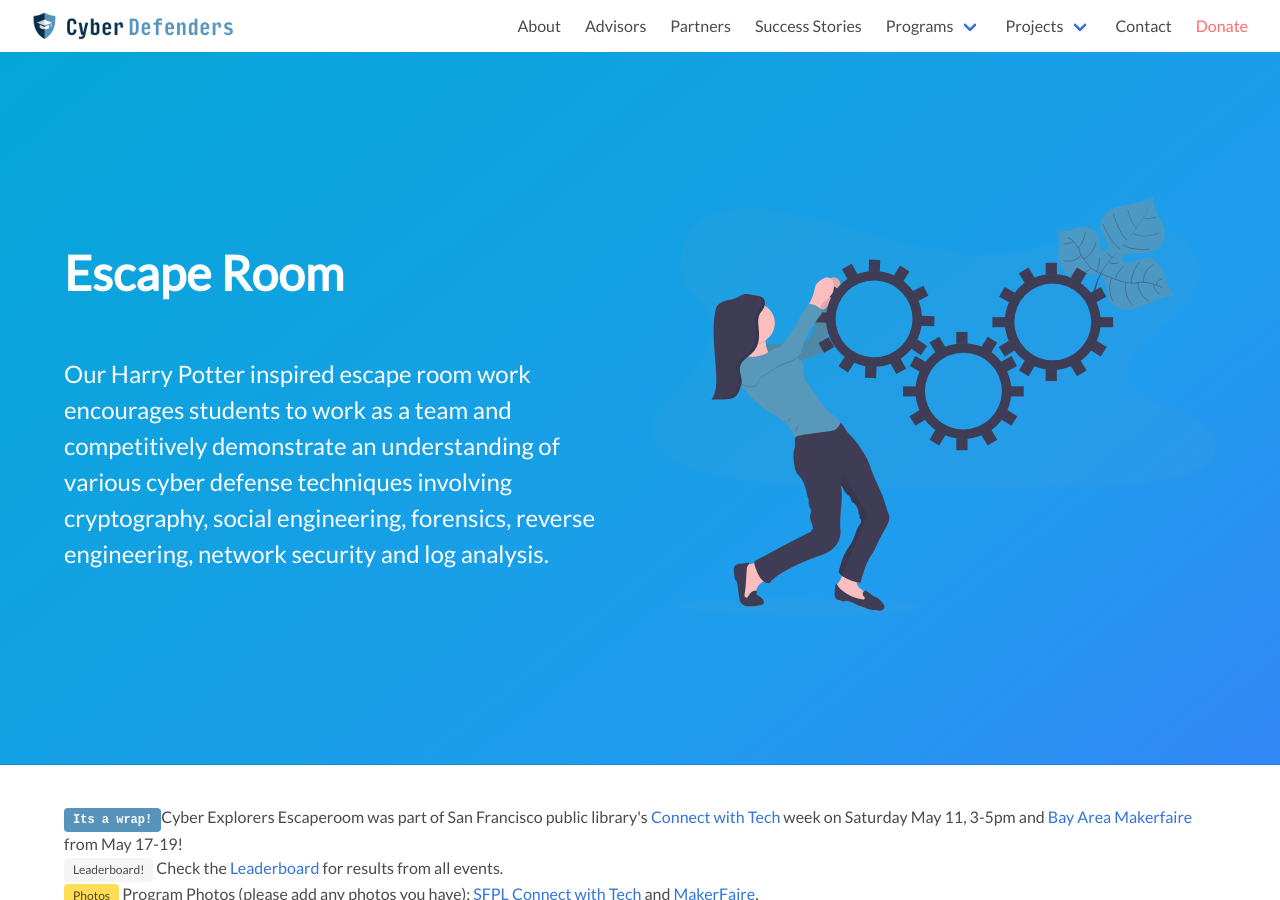
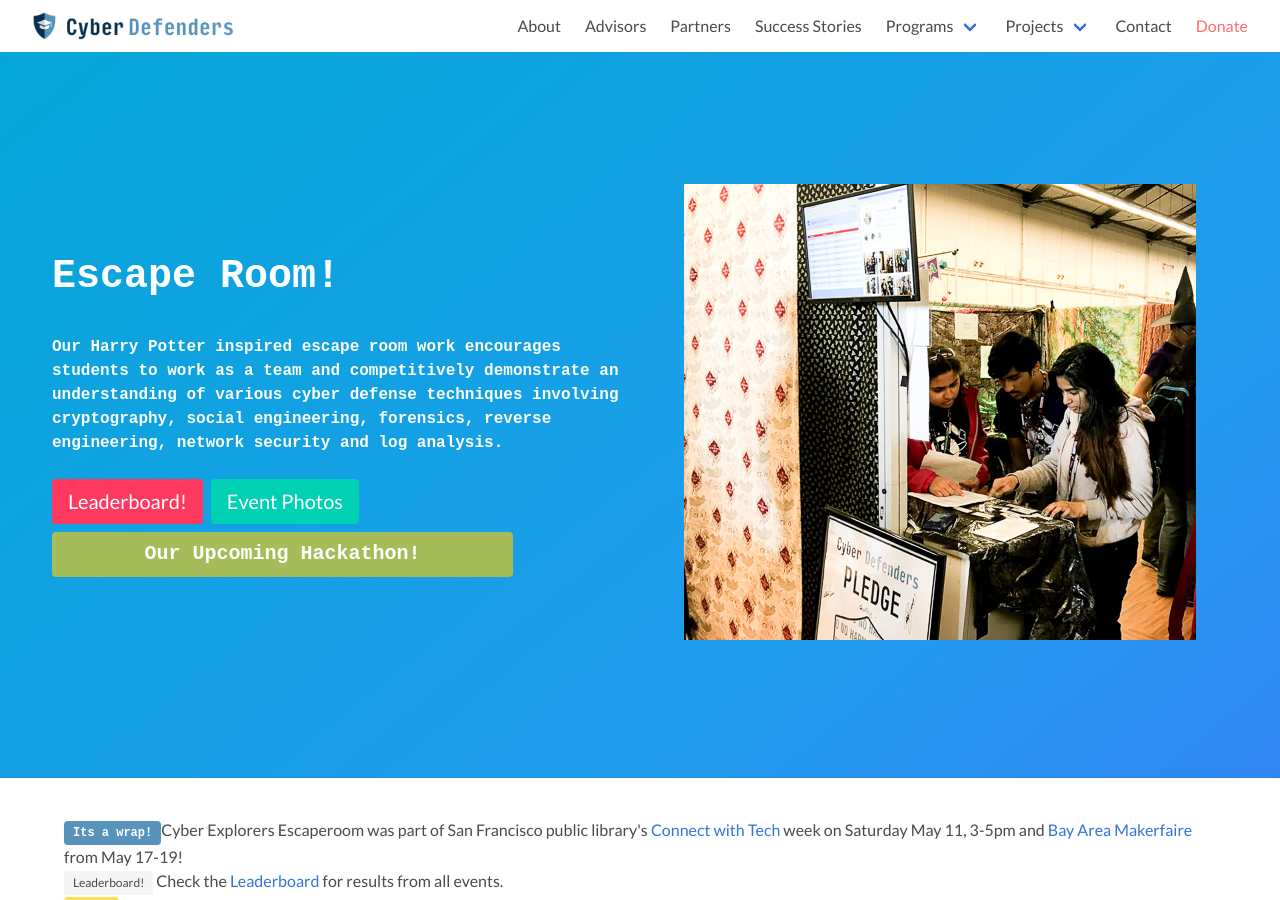
Before and after one commit to cyberdefendersprogram/www-homepage, a Jekyll site: the page built from escaperoom.html, in a window 1280 px wide and 900 px high. Built offline with Jekyll 4.4.1, drawn with Linux system fonts in a browser that asks for light colours; nearby versions of some CDN libraries.

Commit message:
escape room

```diff
--- a/escaperoom.html
+++ b/escaperoom.html
@@ -7,18 +7,26 @@
     <div class="hero-body">
       <div class="container">
         <div class="columns is-vcentered">
-          <div class="column">
-              <h1 class="title is-middle is-1 is-spaced">
-                  Escape Room
+                <div class="columns is-vcentered">
+                        <div class="column is-half">
+                            <h1 class="title is-middle is-2 is-hackathon-h1">
+                                Escape Room!
                             </h1>
-                <h2 class="subtitle is-4 is-spaced">
+                            <h1 class="subtitle is-6 is-hackathon-h3">
                                     Our Harry Potter inspired escape room work encourages students to work as a team and
                                     competitively demonstrate an understanding of various cyber defense techniques involving
                                     cryptography, social engineering, forensics, reverse engineering, network security and log analysis.
-              </h2>
+                            </h1>
+                            <div class="buttons is-large">
+                                    <a class="button is-medium is-danger" href="https://datastudio.google.com/s/oaZialQCjxw">Leaderboard!</a>
+                                    <a class="button is-medium is-primary" href="https://photos.app.goo.gl/ikoUfUvW3Mo8XXkQ8">Event Photos</a>
+                                    <a class="button is-medium is-hackathon-apply" href="http://www.cyberdefendersprogram.com/hackathons">Our Upcoming Hackathon!</a>
                             </div>
-          <div class="column">
-              <img src="{{site.url}}{{site.baseurl}}assets/undraw-svgs/undraw_in_progress_ql66.svg">
+                        </div>
+                        <div class="column is-two-third">
+                                <div class="has-text-centered is-right">
+                                        <img src="{{site.url}}{{site.baseurl}}assets/images/escaperoom.jpg"/>
+                                </div>
                         </div>
                     </div>
                 </div>
@@ -29,9 +37,10 @@
         <div class="container">
         <span class="tag is-primary">Its a wrap!</span>Cyber Explorers Escaperoom was part of San Francisco public library's <a href="http://sfpl.org/connectwithtech">Connect with Tech</a> week on Saturday May 11, 3-5pm and <a href='https://www.makerfaire.com'>Bay Area Makerfaire</a> from May 17-19!
         <br/>
-        <span class="tag is-secondary">Leaderboard!</span> Check the <a href="http://bit.ly/sfplescaperoom-lb">Leaderboard</a> for results from all events.
+        <span class="tag is-secondary">Leaderboard!</span> Check the <a href="https://datastudio.google.com/s/oaZialQCjxw">Leaderboard</a> for results from all events.
         <br/>
         <span class="tag is-warning">Photos</span> Program Photos (please add any photos you have): <a href="https://photos.app.goo.gl/vbwnVh6fvt5rusg88">SFPL Connect with Tech</a> and  <a href="https://photos.app.goo.gl/eEf3DEr8z3EwFi6G7">MakerFaire</a>,
+
     </div>
     </p>
 </div>
```
Also changed, not shown: assets/images/escaperoom.jpg (added), 1 other file. Lines whose indentation alone changed are shown as unchanged.
